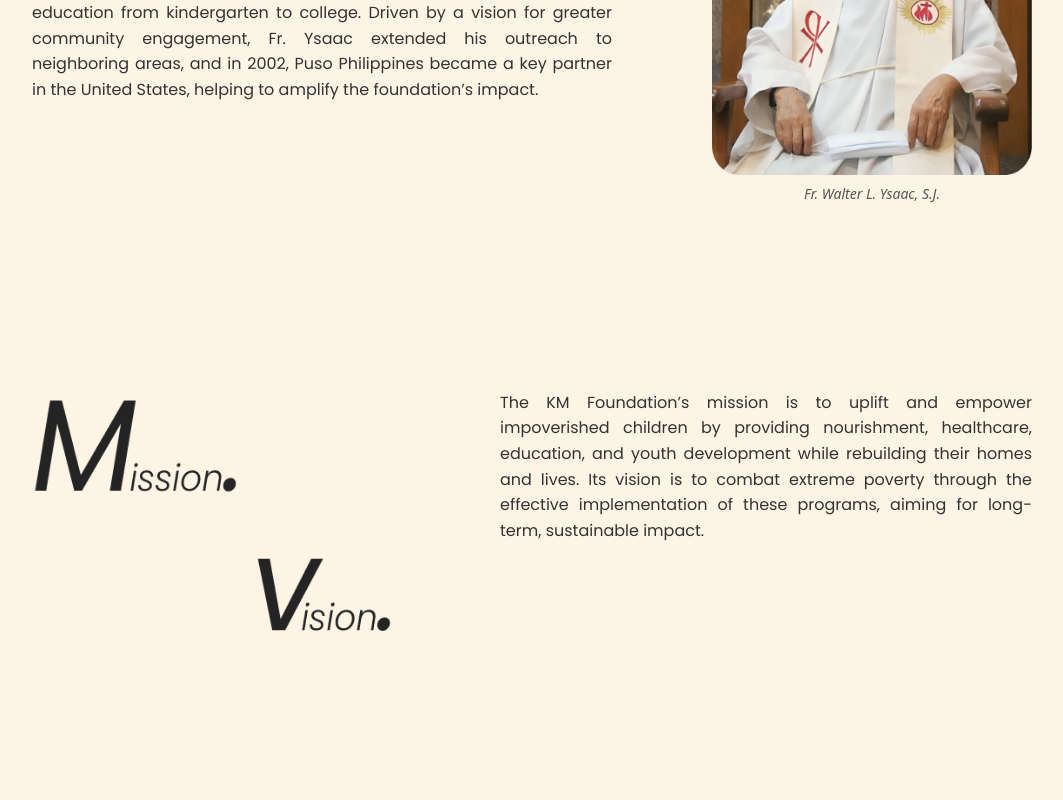
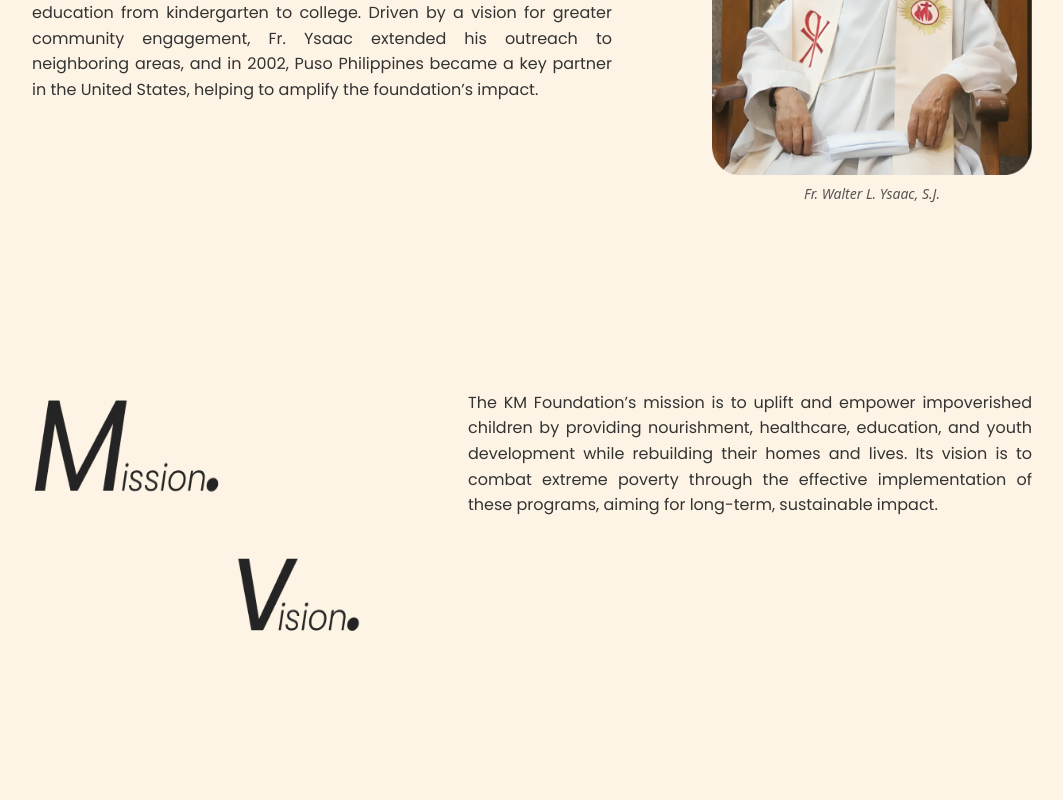
Before and after one commit to axiomproject/kmkk, a React (Vite) app: page /story in a window 1280 px wide. Shown: the part 740-1540 px from the top of the page, without its empty margins (108-1171 px from the left). Built offline with nearby package versions, Linux system fonts and the light colour scheme; a web font is replaced by a local one.

Commit message:
mission-image

```diff
--- a/src/styles/Layout.css
+++ b/src/styles/Layout.css
@@ -453,7 +453,7 @@ font-family: "League Gothic";
       }
 
       .mission-image{
-        width: 23em;
+        width: 21em;
         height: 25em;
         border-radius: 12px;
       }
```
